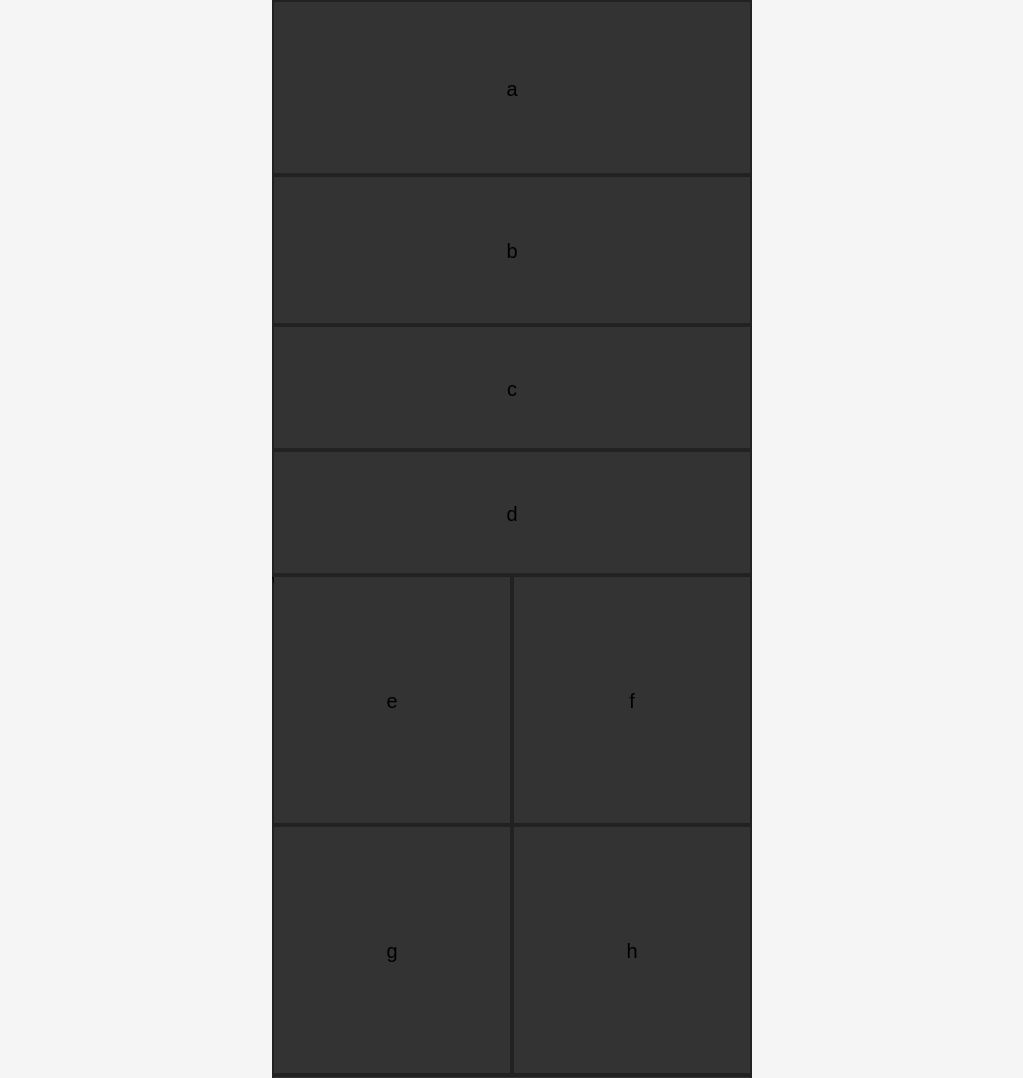
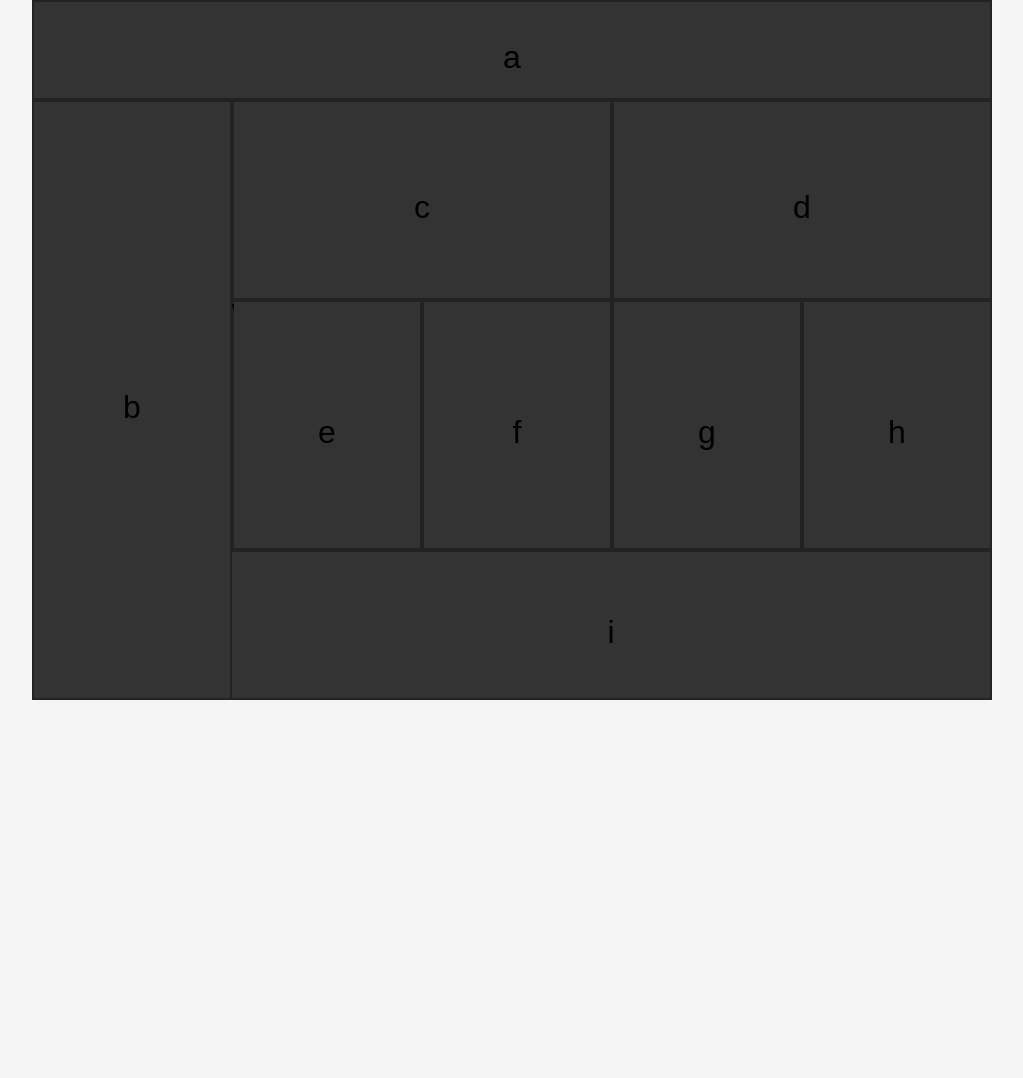
Before and after one commit to MthwBrwn/ui-challenge-1, a plain HTML site: page index.html in a window 1280 px wide. Shown: the top 1078 px of the page, without its empty margins (128-1151 px from the left). After the commit the page ends 800 px from the top, so only its background shows below. Drawn offline with Linux system fonts and the light colour scheme.

```diff
--- a/index.html
+++ b/index.html
@@ -7,14 +7,15 @@
     <link rel="stylesheet" type="text/css" media="screen" href="styles/reset.css" />
     <link rel="stylesheet" type="text/css" media="screen" href="styles/base.css" />
     <link rel="stylesheet" type="text/css" media="screen" href="styles/layout.css" />
-    <link rel="stylesheet" type="text/css" media="screen" href="styles/modules.css" />
-    <link rel="stylesheet" >
-  <title>UI challenge 1</title>
+    <link rel="stylesheet" type="text/css" media="screen" href="styles/desktop.css" />
+    <title> UI challenge 1 </title>
 
 </head>
 <body>
-
+  <div class=header-box>
   <header>  <div class="box"> <p class="text-position"> a </p> </div> </header>
+  </div>
+  <div class=desktop-box>
   <aside>
       <div class="box"> <p class="text-position"> b </p> </div>
   </aside>
@@ -43,4 +44,5 @@
   <footer>
       <div class="box"> <p class="text-position"> i </p> </div>
   </footer>
+  </div>
 </body>
--- a/styles/base.css
+++ b/styles/base.css
@@ -14,7 +14,7 @@
 
 body {
   font-family: sans-serif;
-  font-size: 20px;
+  font-size: 32px;
   background-color: whitesmoke;
   width:100%;
 }
@@ -30,6 +30,7 @@ header {
   height: 175px;
   box-sizing: border-box;
   border: 2px solid #222222;
+
   margin: 0 auto;
 
 }
--- a/styles/desktop.css
+++ b/styles/desktop.css
@@ -56,5 +56,6 @@
     padding-left: 198px;
 
 
+
   }
 }
```
Also changed, not shown: 1 other file.
